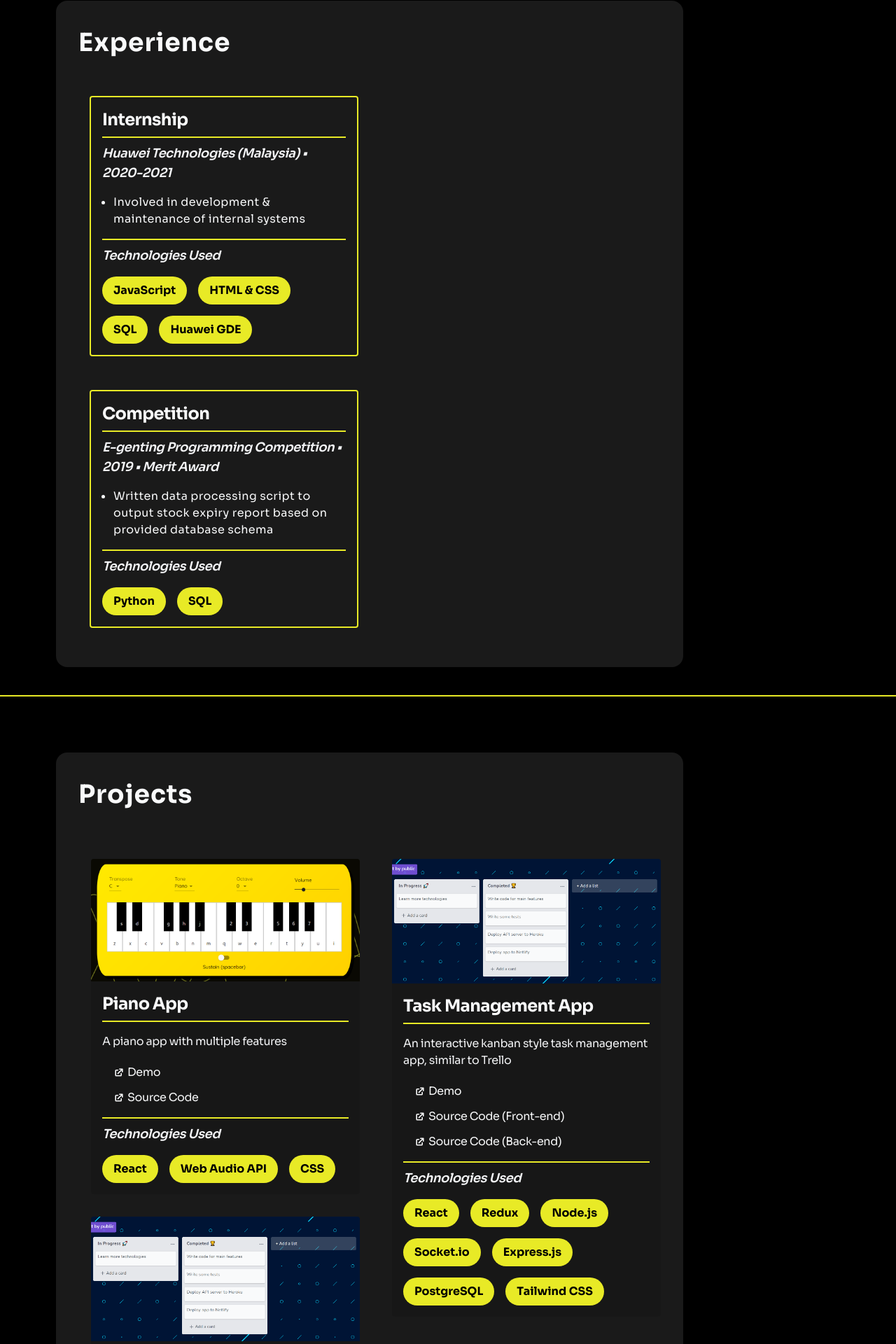
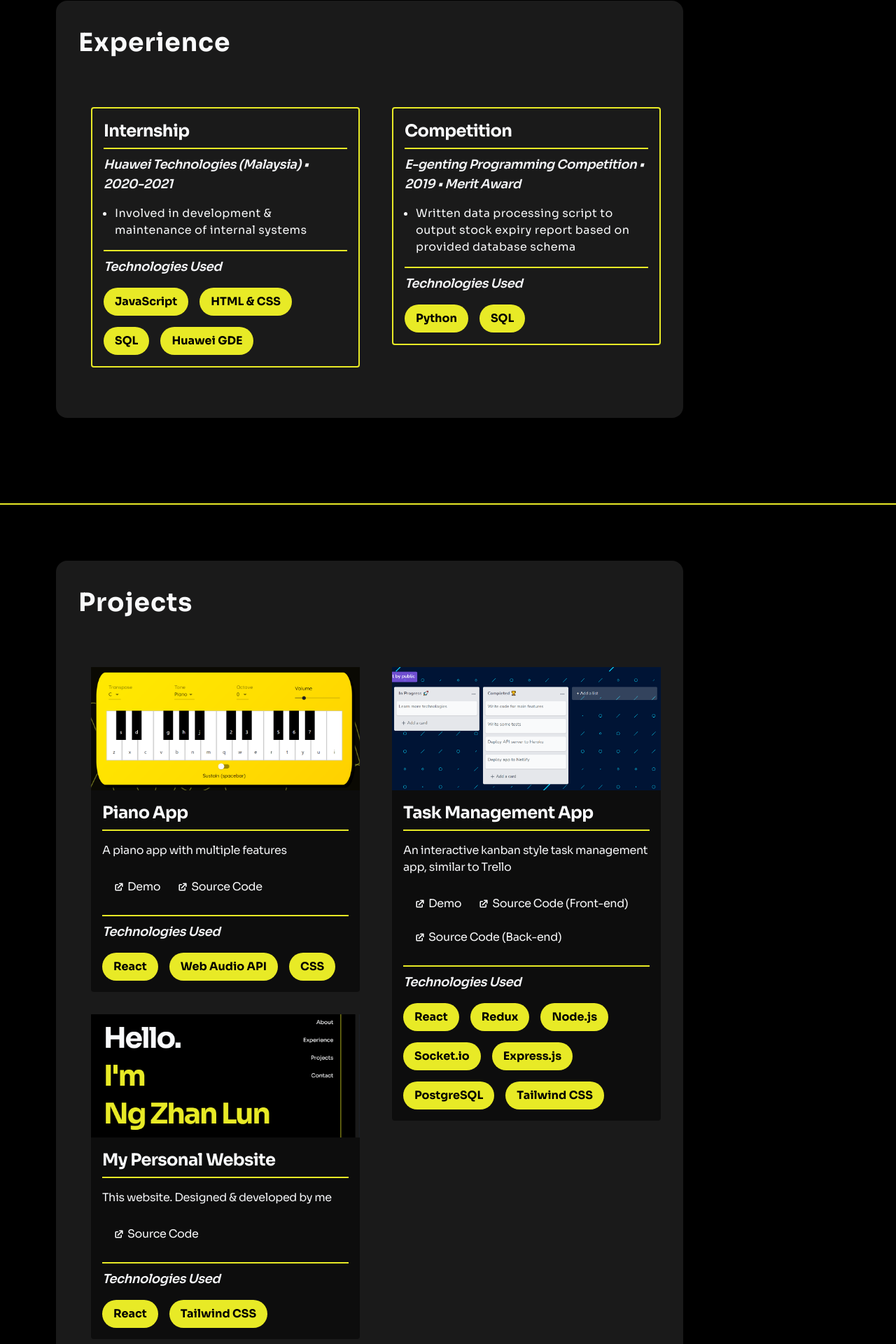
Before and after one commit to zhanlun/zhanlun.github.io, a React (Create React App) app: page / in a window 1280 px wide. Shown: the part 1679-3599 px from the top of the page at 70% size. Built offline with nearby package versions, Linux system fonts and the light colour scheme.

Commit message:
Adjust styles of cards

```diff
--- a/src/App.js
+++ b/src/App.js
@@ -75,17 +75,6 @@ function App() {
     setMenuShow(!isMobile)
   }, [isMobile])
 
-  // sort by list items length, to show shorter card first
-  projectsData.sort((a, b) => {
-    return (
-      a.bottomListItems.length > b.bottomListItems.length ?
-        1 :
-        a.bottomListItems.length < b.bottomListItems.length ?
-          -1 :
-          0
-    )
-  })
-
   return (
     <div
       className="relative scroll-container"
@@ -132,7 +121,13 @@ function App() {
           Experience
         </SectionTitle>
         <SectionContent>
-          <div className="flex flex-wrap gap-4 items-start">
+          <Masonry
+            breakpointCols={{
+              default: 2,
+              1200: 1,
+            }}
+            className="flex -ml-7 w-auto"
+            columnClassName="my-masonry-grid_column">
             {
               experienceData.map((experience, idx) => (
                 <StyledCard key={idx}>
@@ -166,7 +161,7 @@ function App() {
                 </StyledCard>
               ))
             }
-          </div>
+          </Masonry>
         </SectionContent>
       </SectionDiv>
       <SectionDiv id="section-4" setActiveSectionId={setActiveSectionId}>
@@ -187,7 +182,7 @@ function App() {
             {
               projectsData.map((project, idx) => (
                 <ProjectCard key={idx}>
-                  <img src={project.img} className="transform duration-300 hover:rotate-2" />
+                  <img src={project.img} className="border-epicyellow-normal transform duration-300 hover:rotate-2 h-44 w-full object-cover" />
                   <div className="p-4">
                     <div className="mb-2">
                       <CardTitle>{project.title}</CardTitle>
@@ -196,7 +191,7 @@ function App() {
                       </p>
                     </div>
                     <div className="my-2">
-                      <ul className="pl-4 my-2 tracking-tight">
+                      <ul className="flex flex-wrap gap-x-6 pl-4 my-2 tracking-tight">
                         {
                           project.linkListItems.map(item => (
                             <li key={item} className="list-none my-3">
--- a/src/components/Card/ProjectCard.js
+++ b/src/components/Card/ProjectCard.js
@@ -3,9 +3,8 @@ import React from 'react'
 export const ProjectCard = ({ children }) => {
   return (
     <div className={`rounded w-full lg:w-96 mx-0 sm:mx-4 my-8
-      overflow-hidden
-    bg-black bg-opacity-10
-      hover:bg-opacity-50
+      bg-black bg-opacity-50
+      hover:bg-white hover:bg-opacity-5
       duration-200
 `}>
       {children}
--- a/src/components/Card/StyledCard.js
+++ b/src/components/Card/StyledCard.js
@@ -2,10 +2,10 @@ import React from 'react'
 
 export const StyledCard = ({ children }) => {
   return (
-    <div className={`rounded p-4 w-60 sm:w-72 xl:w-96 mx-0 sm:mx-4 my-4
+    <div className={`rounded p-4 w-full lg:w-96 mx-0 sm:mx-4 my-8
       border-2 border-epicyellow-normal
       bg-black bg-opacity-0
-      hover:bg-opacity-50
+      hover:bg-opacity-90
       duration-200
 `}>
       {children}
--- a/src/data/projects.js
+++ b/src/data/projects.js
@@ -1,28 +1,5 @@
 module.exports = {
   projectsData: [
-    {
-      img: './img/task.png',
-      title: 'Task Management App',
-      subtitle: 'An interactive kanban style task management app, similar to Trello',
-      linkListItems: [
-        {
-          text: 'Demo',
-          url: 'https://zl-task.netlify.app'
-        },
-        {
-          text: 'Source Code (Front-end)',
-          url: 'https://github.com/zhanlun/task-management-app-web'
-        },
-        {
-          text: 'Source Code (Back-end)',
-          url: 'https://github.com/zhanlun/task-management-app-server'
-        },
-      ],
-      bottomSubtitle: 'Technologies Used',
-      bottomListItems: [
-        'React', 'Redux', 'Node.js', 'Socket.io', 'Express.js', 'PostgreSQL', 'Tailwind CSS',
-      ]
-    },
     {
       img: './img/piano.png',
       title: 'Piano App',
@@ -65,5 +42,20 @@ module.exports = {
         'React', 'Redux', 'Node.js', 'Socket.io', 'Express.js', 'PostgreSQL', 'Tailwind CSS',
       ]
     },
+    {
+      img: './img/portfolio.png',
+      title: 'My Personal Website',
+      subtitle: 'This website. Designed & developed by me',
+      linkListItems: [
+        {
+          text: 'Source Code',
+          url: 'https://github.com/zhanlun/zhanlun.github.io'
+        },
+      ],
+      bottomSubtitle: 'Technologies Used',
+      bottomListItems: [
+        'React', 'Tailwind CSS',
+      ]
+    },
   ]
 }
```
Also changed, not shown: public/img/portfolio.png (added).
